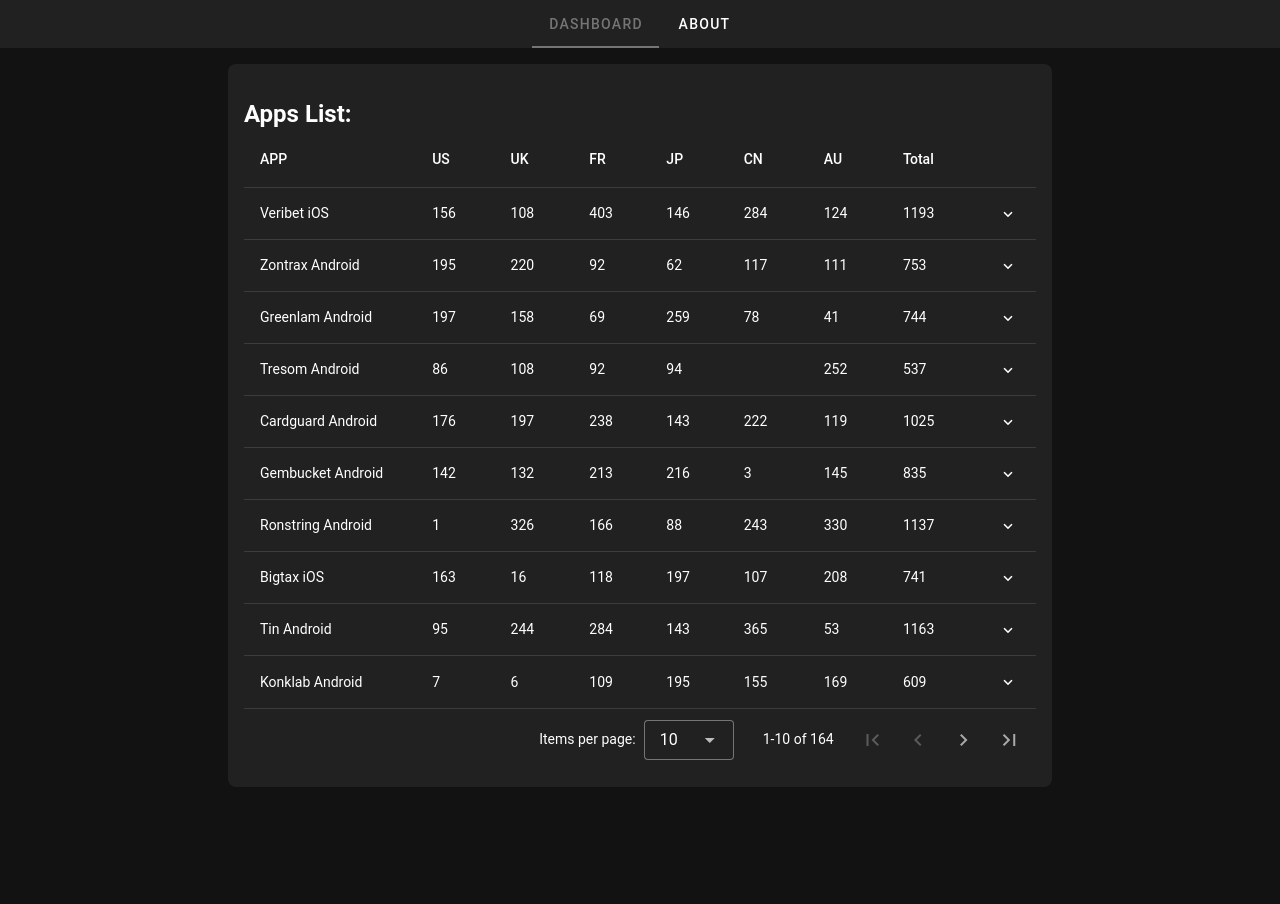
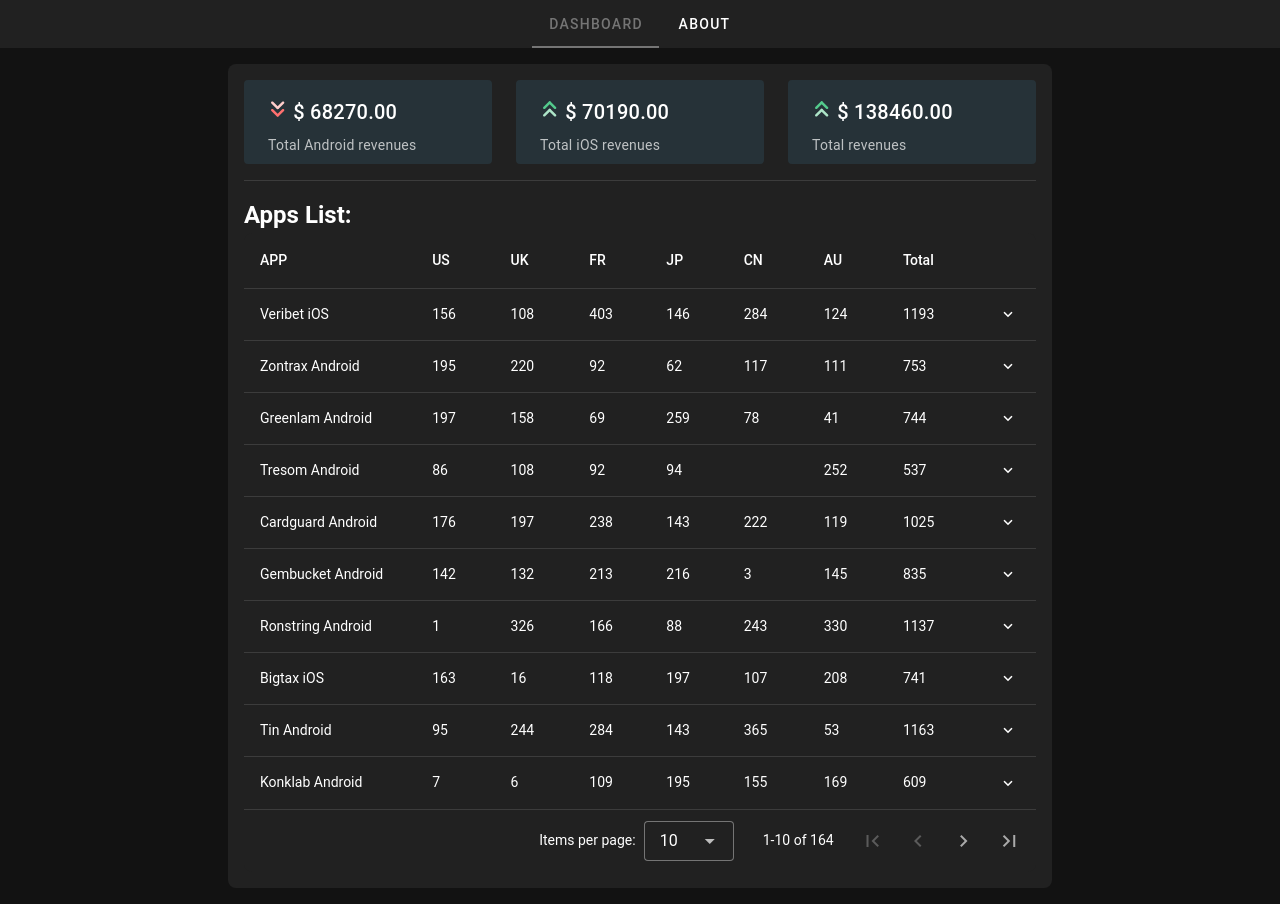
Before and after one commit to 3quanimity/vuetify-dashboard, a Vue app: page / in a window 1280 px wide. Before the commit the page ends 803 px from the top, so only its background shows below. Built offline with nearby package versions, Linux system fonts and the light colour scheme.

Commit message:
add a KPI section

```diff
--- a/components.d.ts
+++ b/components.d.ts
@@ -8,7 +8,9 @@ export {}
 declare module 'vue' {
   export interface GlobalComponents {
     BarChart: typeof import('./src/components/BarChart.vue')['default']
+    KpiBloc: typeof import('./src/components/KpiBloc.vue')['default']
     RouterLink: typeof import('vue-router')['RouterLink']
     RouterView: typeof import('vue-router')['RouterView']
+    ShowMetric: typeof import('./src/components/ShowMetric.vue')['default']
   }
 }
--- /dev/null
+++ b/src/components/KpiBloc.vue
@@ -0,0 +1,20 @@
+<template>
+  <v-card
+    class="pa-2"
+    color="blue-grey-darken-4"
+    elevation="0"
+  >
+    <v-card-title><ShowMetric :is-up="isUp" /> {{ blocValue }}</v-card-title>
+    <v-card-subtitle>{{ blocTitle }}</v-card-subtitle>
+  </v-card>
+</template>
+
+  <script setup lang="ts">
+  import ShowMetric from "../components/ShowMetric.vue";
+
+  defineProps<{
+    blocTitle: string;
+    blocValue: string;
+    isUp: boolean;
+  }>();
+  </script>
--- /dev/null
+++ b/src/components/ShowMetric.vue
@@ -0,0 +1,100 @@
+<template>
+  <span>
+    <!-- Down -->
+    <svg
+      v-if="!isUp"
+      width="20px"
+      height="20px"
+      viewBox="0 0 16 16"
+      version="1.1"
+      xmlns="http://www.w3.org/2000/svg"
+      xmlns:xlink="http://www.w3.org/1999/xlink"
+    >
+      <defs />
+      <g
+        id="metric-arrow/down"
+        stroke="none"
+        stroke-width="1"
+        fill="none"
+        fill-rule="evenodd"
+      >
+        <g
+          id="Group"
+          transform="translate(8.000000, 8.000000) scale(1, -1) translate(-8.000000, -8.000000) translate(2.000000, 1.000000)"
+        >
+          <path
+            id="Rectangle-4"
+            d="M0.707106781,5.36396103 L4.94974747,1.12132034 C5.34027176,0.730796052 5.97343674,0.730796052 6.36396103,1.12132034 C6.75448532,1.51184464 6.75448532,2.14500961 6.36396103,2.53553391 L2.12132034,6.77817459 C1.73079605,7.16869888 1.09763107,7.16869888 0.707106781,6.77817459 C0.316582489,6.3876503 0.316582489,5.75448532 0.707106781,5.36396103 Z"
+            fill="#FF706F"
+          />
+          <path
+            id="Rectangle-4"
+            d="M10.7781746,5.36396103 C11.1686989,5.75448532 11.1686989,6.3876503 10.7781746,6.77817459 C10.3876503,7.16869888 9.75448532,7.16869888 9.36396103,6.77817459 L5.12132034,2.53553391 C4.73079605,2.14500961 4.73079605,1.51184464 5.12132034,1.12132034 C5.51184464,0.730796052 6.14500961,0.730796052 6.53553391,1.12132034 L10.7781746,5.36396103 Z"
+            fill="#FF706F"
+          />
+          <path
+            id="Rectangle-4"
+            d="M0.707106781,11.363961 L4.94974747,7.12132034 C5.34027176,6.73079605 5.97343674,6.73079605 6.36396103,7.12132034 C6.75448532,7.51184464 6.75448532,8.14500961 6.36396103,8.53553391 L2.12132034,12.7781746 C1.73079605,13.1686989 1.09763107,13.1686989 0.707106781,12.7781746 C0.316582489,12.3876503 0.316582489,11.7544853 0.707106781,11.363961 Z"
+            fill="#FFCDCB"
+          />
+          <path
+            id="Rectangle-4"
+            d="M10.7781746,11.363961 C11.1686989,11.7544853 11.1686989,12.3876503 10.7781746,12.7781746 C10.3876503,13.1686989 9.75448532,13.1686989 9.36396103,12.7781746 L5.12132034,8.53553391 C4.73079605,8.14500961 4.73079605,7.51184464 5.12132034,7.12132034 C5.51184464,6.73079605 6.14500961,6.73079605 6.53553391,7.12132034 L10.7781746,11.363961 Z"
+            fill="#FFCDCB"
+          />
+        </g>
+      </g>
+    </svg>
+    <!-- Up -->
+    <svg
+      v-else
+      width="20px"
+      height="20px"
+      viewBox="0 0 16 16"
+      version="1.1"
+      xmlns="http://www.w3.org/2000/svg"
+      xmlns:xlink="http://www.w3.org/1999/xlink"
+    >
+      <defs />
+      <g
+        id="metric-arrow/up"
+        stroke="none"
+        stroke-width="1"
+        fill="none"
+        fill-rule="evenodd"
+      >
+        <g
+          id="Group"
+          transform="translate(2.000000, 1.000000)"
+        >
+          <path
+            id="Rectangle-4"
+            d="M0.707106781,5.36396103 L4.94974747,1.12132034 C5.34027176,0.730796052 5.97343674,0.730796052 6.36396103,1.12132034 C6.75448532,1.51184464 6.75448532,2.14500961 6.36396103,2.53553391 L2.12132034,6.77817459 C1.73079605,7.16869888 1.09763107,7.16869888 0.707106781,6.77817459 C0.316582489,6.3876503 0.316582489,5.75448532 0.707106781,5.36396103 Z"
+            fill="#53CA8C"
+          />
+          <path
+            id="Rectangle-4"
+            d="M10.7781746,5.36396103 C11.1686989,5.75448532 11.1686989,6.3876503 10.7781746,6.77817459 C10.3876503,7.16869888 9.75448532,7.16869888 9.36396103,6.77817459 L5.12132034,2.53553391 C4.73079605,2.14500961 4.73079605,1.51184464 5.12132034,1.12132034 C5.51184464,0.730796052 6.14500961,0.730796052 6.53553391,1.12132034 L10.7781746,5.36396103 Z"
+            fill="#53CA8C"
+          />
+          <path
+            id="Rectangle-4"
+            d="M0.707106781,11.363961 L4.94974747,7.12132034 C5.34027176,6.73079605 5.97343674,6.73079605 6.36396103,7.12132034 C6.75448532,7.51184464 6.75448532,8.14500961 6.36396103,8.53553391 L2.12132034,12.7781746 C1.73079605,13.1686989 1.09763107,13.1686989 0.707106781,12.7781746 C0.316582489,12.3876503 0.316582489,11.7544853 0.707106781,11.363961 Z"
+            fill="#ADE5C8"
+          />
+          <path
+            id="Rectangle-4"
+            d="M10.7781746,11.363961 C11.1686989,11.7544853 11.1686989,12.3876503 10.7781746,12.7781746 C10.3876503,13.1686989 9.75448532,13.1686989 9.36396103,12.7781746 L5.12132034,8.53553391 C4.73079605,8.14500961 4.73079605,7.51184464 5.12132034,7.12132034 C5.51184464,6.73079605 6.14500961,6.73079605 6.53553391,7.12132034 L10.7781746,11.363961 Z"
+            fill="#ADE5C8"
+          />
+        </g>
+      </g>
+    </svg>
+  </span>
+</template>
+
+  <script setup lang="ts">
+  defineProps<{
+    isUp: boolean;
+  }>();
+  </script>
--- a/src/pages/index.vue
+++ b/src/pages/index.vue
@@ -44,6 +44,33 @@
               rounded="lg"
               class="pa-4"
             >
+              <!-- KPI overview -->
+              <v-row>
+                <v-col>
+                  <KpiBloc
+                    :is-up="false"
+                    bloc-title="Total Android revenues"
+                    :bloc-value="getTotalOsRevenues('android')"
+                  />
+                </v-col>
+                <v-col>
+                  <KpiBloc
+                    :is-up="true"
+                    bloc-title="Total iOS revenues"
+                    :bloc-value="getTotalOsRevenues('ios')"
+                  />
+                </v-col>
+                <v-col>
+                  <KpiBloc
+                    :is-up="true"
+                    bloc-title="Total revenues"
+                    :bloc-value="getTotalOsRevenues('')"
+                  />
+                </v-col>
+              </v-row>
+
+              <v-divider class="mt-4" />
+
               <h2 class="mt-4">
                 Apps List:
               </h2>
@@ -151,6 +178,9 @@ import useGroupApps from "../utils/useGroupApps"
 import useFormatRevenues from "../utils/useFormatRevenues"
 import useGetBestCountry from "../utils/useGetBestCountry"
 
+// Components
+import KpiBloc from "@/components/KpiBloc.vue";
+
 // Variables
 const selectedTab = ref(0);
 const links = ref(["Dashboard", "About"]);
@@ -184,4 +214,19 @@ onMounted(async () => {
 watch(apiResult, (newValue) => {
   groupedData.value = useGroupApps(newValue.data)
 })
+
+// Functions
+const getTotalOsRevenues= (os = "") => {
+  let total = 0;
+  groupedData.value.forEach((app: any) => {
+    if (os !== "") {
+      total += app.platform == os ? app.totalRevenues : 0;
+    } else {
+      total += app.totalRevenues;
+    }
+  });
+
+  return `${useFormatRevenues(total)}`;
+};
+
 </script>
```
